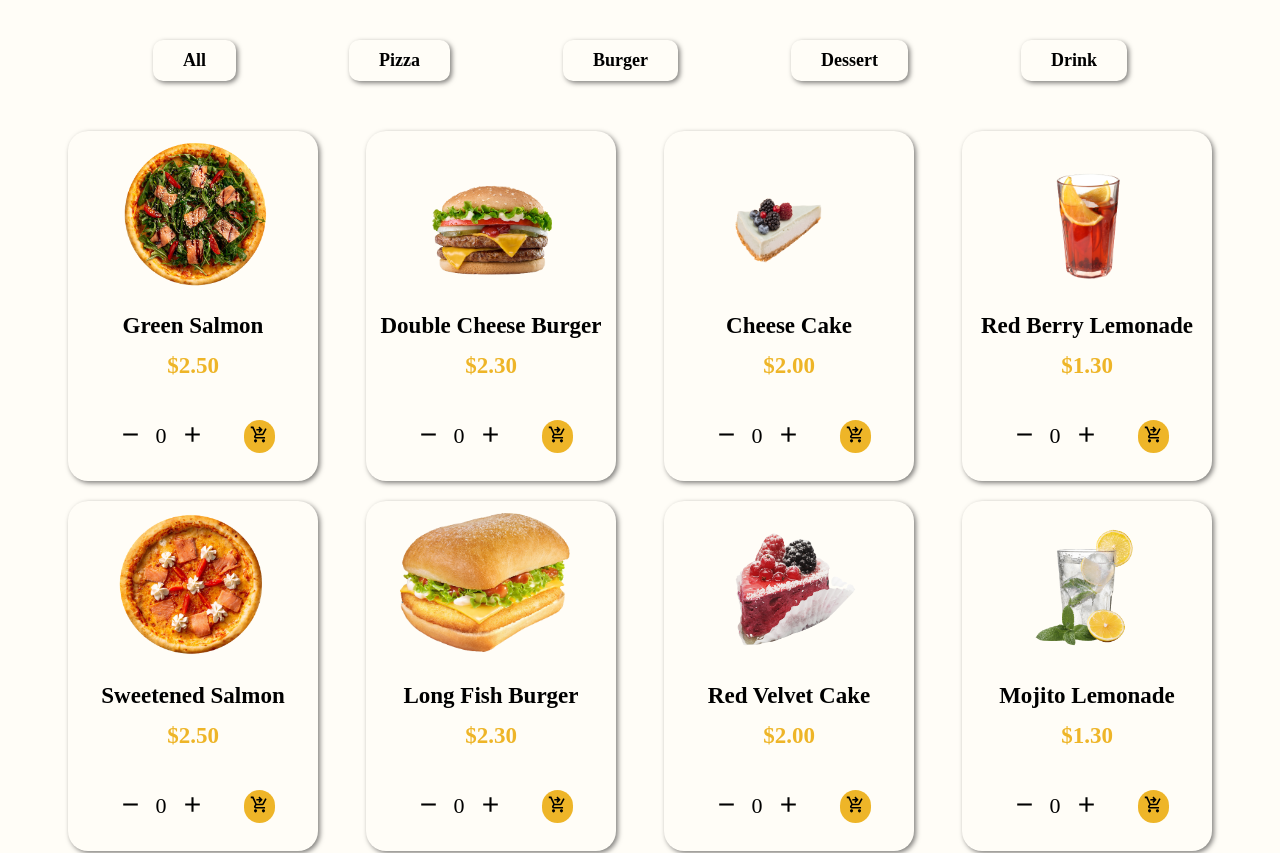
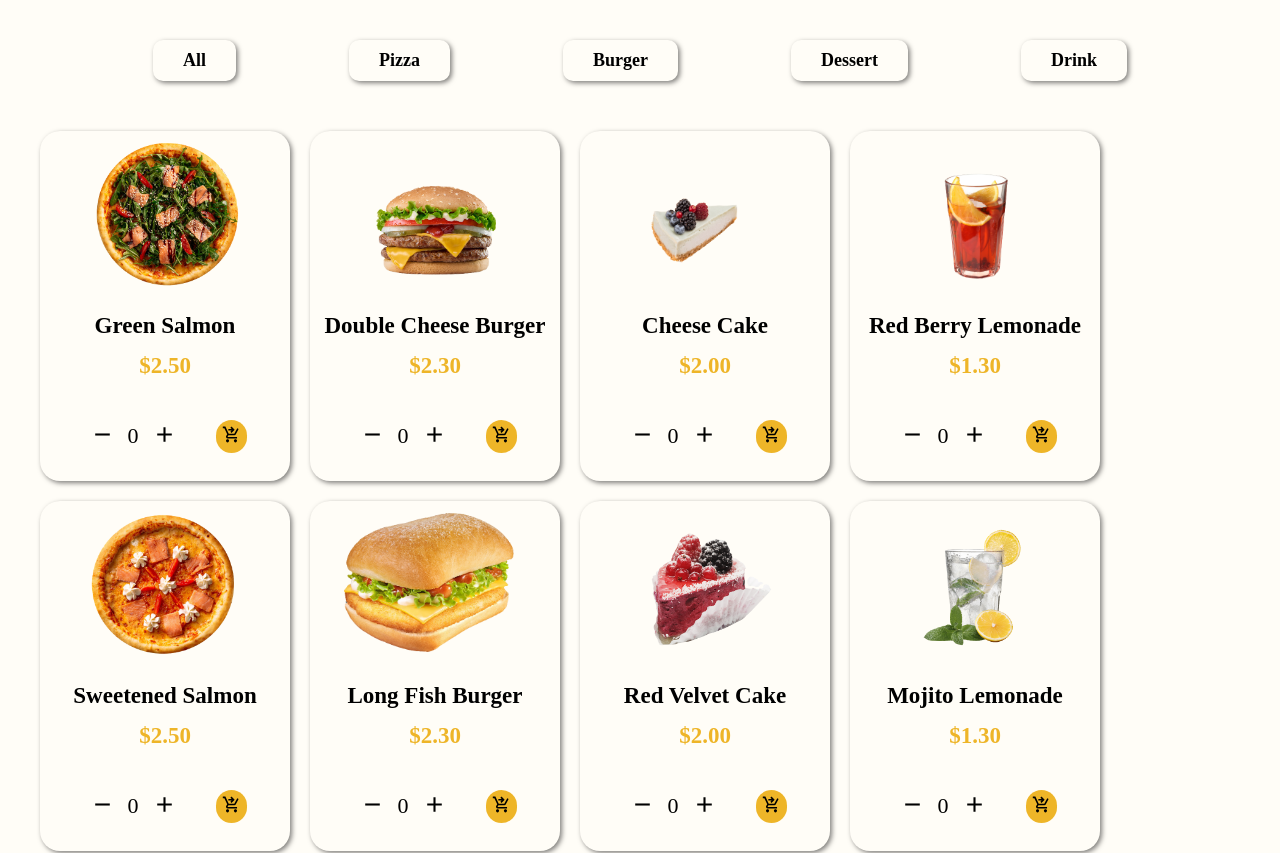
Before and after one commit to KissKriszti/food-delivery, a React (Create React App) app: page / in a window 1280 px wide. Shown: the part 1620-2473 px from the top of the page. Built offline with nearby package versions, Linux system fonts and the light colour scheme.

Commit message:
small design change

```diff
--- a/src/components/OurMenu/OurMenu.jsx
+++ b/src/components/OurMenu/OurMenu.jsx
@@ -26,7 +26,7 @@ export default function OurMenu({ setOrder, dimensions }) {
         setIsSuccessMsg(true);
         setTimeout(() => {
             setIsSuccessMsg(false)
-        }, 2500)
+        }, 2000)
     };
 
     return (
--- a/src/components/OurMenu/ourMenu.css
+++ b/src/components/OurMenu/ourMenu.css
@@ -43,7 +43,7 @@
   display: flex;
   flex-wrap: wrap;
   gap: 20px;
-  justify-content: space-evenly;
+  justify-content: flex-start;
   align-items: center;
   margin-bottom: 50px;
 }
```
